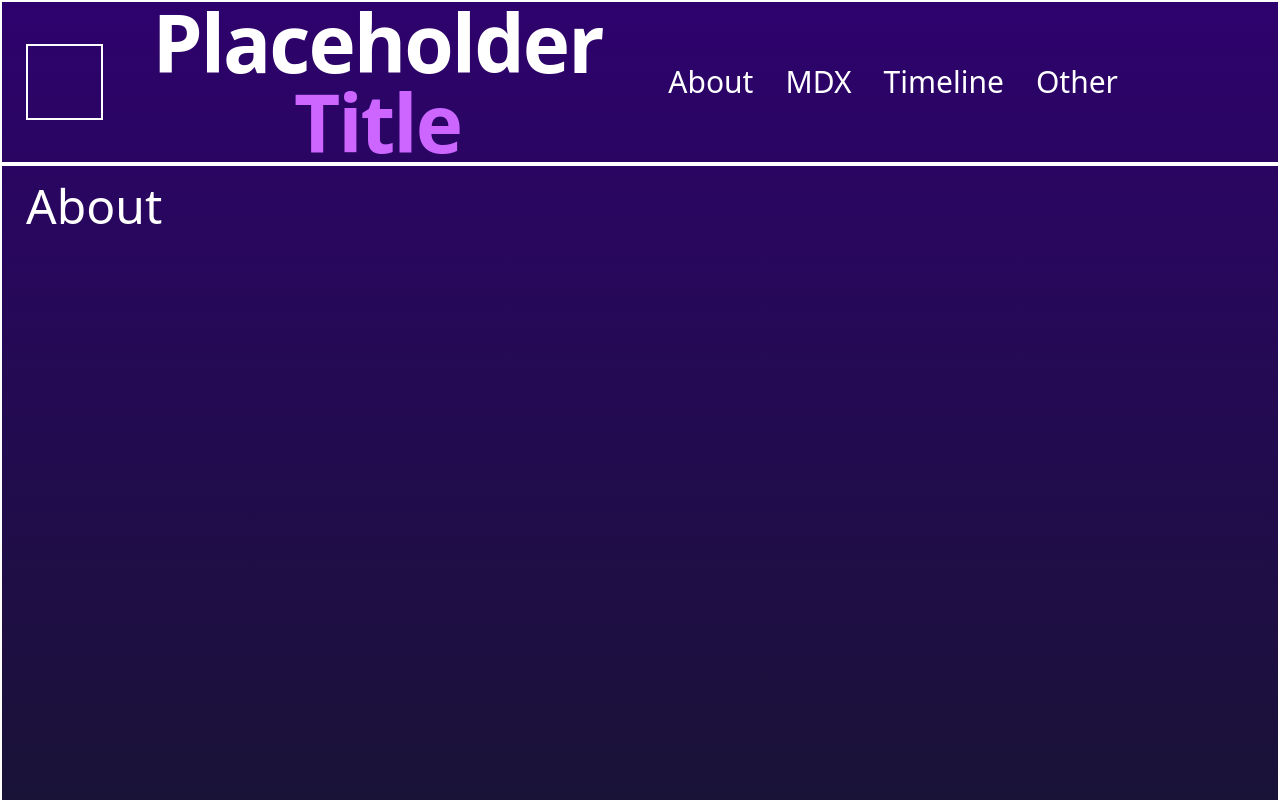
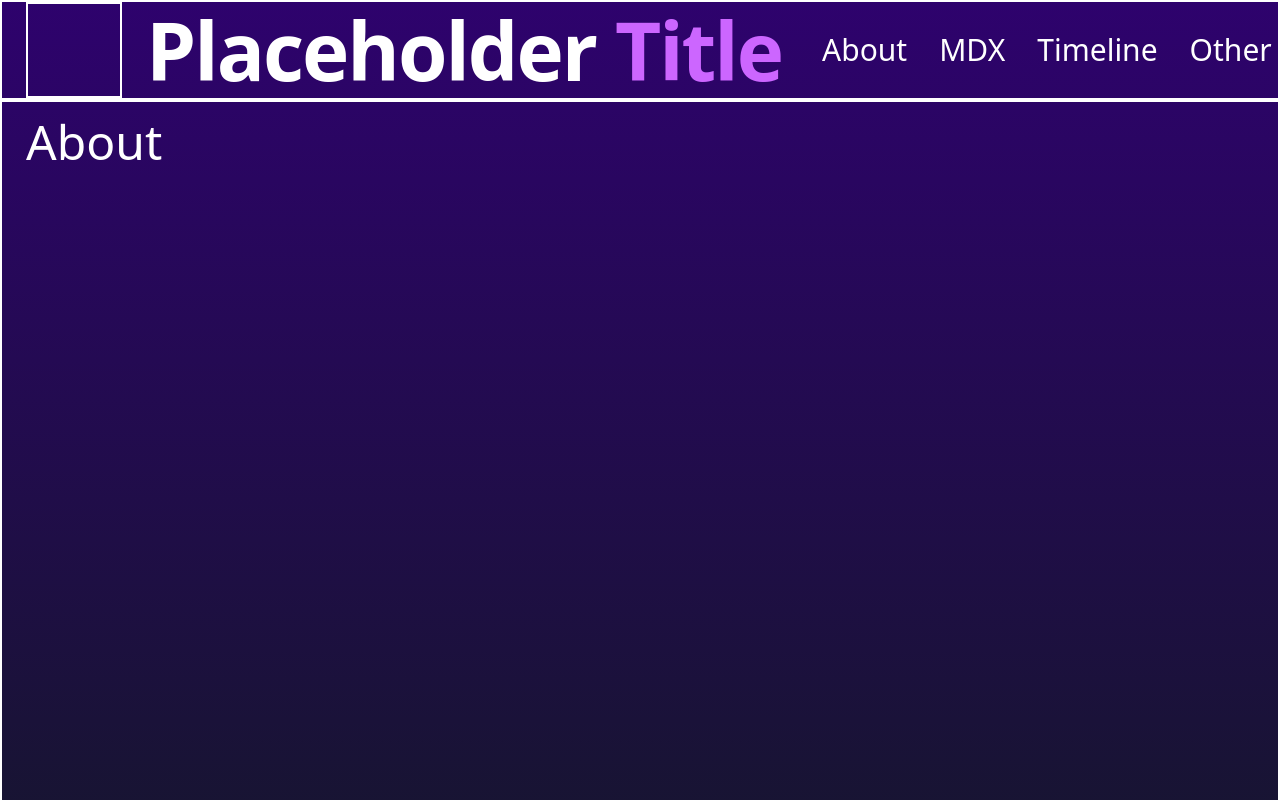
Before and after one commit to nagillimnayr/astronomia-nova, a Next.js app: page /about in a window 1280 px wide. Shown: the top 800 px of the page. Built offline with nearby package versions, Linux system fonts and the light colour scheme.

Commit message:
feat: add home links to NavBar

```diff
--- a/src/components/gui/Navigation/NavBar.tsx
+++ b/src/components/gui/Navigation/NavBar.tsx
@@ -5,10 +5,14 @@ const NavBar = () => {
   return (
     <header className="navbar sticky top-0 flex min-w-full flex-row items-stretch justify-start border-2 border-white py-0 pl-6 pr-36">
       <div className="flex-start mr-auto flex flex-row">
-        <div className="aspect-square w-24 border-2 border-white"></div>
-        <h2 className="mx-6 text-center text-5xl font-extrabold tracking-tight text-white sm:text-[5rem]">
-          Placeholder <span className="text-[hsl(280,100%,70%)]">Title</span>
-        </h2>
+        <Link className="h-full w-full" href="/">
+          <div className="aspect-square w-24 border-2 border-white"></div>
+        </Link>
+        <Link className="whitespace-nowrap" href="/">
+          <h2 className="mx-6 text-center text-5xl font-extrabold tracking-tight text-white sm:text-[5rem]">
+            Placeholder <span className="text-[hsl(280,100%,70%)]">Title</span>
+          </h2>
+        </Link>
       </div>
 
       <NavBtn href="about">About</NavBtn>
--- a/src/components/gui/Navigation/NavBtn.tsx
+++ b/src/components/gui/Navigation/NavBtn.tsx
@@ -7,7 +7,10 @@ type NavBtnProps = {
 const NavBtn = (props: NavBtnProps) => {
   return (
     <button className="mx-0 my-0  px-4 hover:bg-neutral-300/10">
-      <Link href={props.href}>
+      <Link
+        className="flex h-full w-full items-center justify-center"
+        href={props.href}
+      >
         <h3 className="text-3xl ">{props.children}</h3>
       </Link>
     </button>
```
